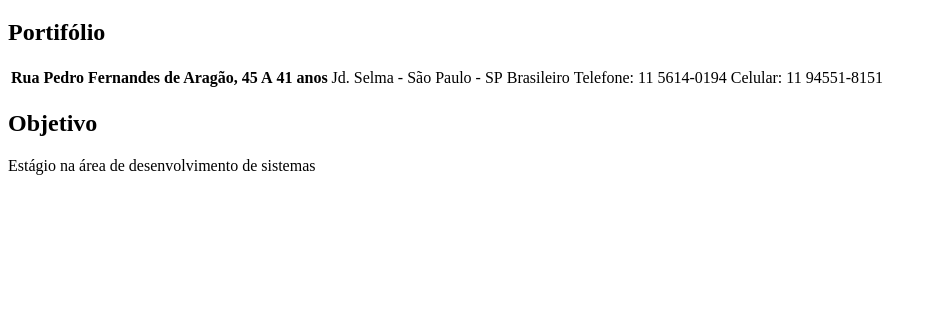
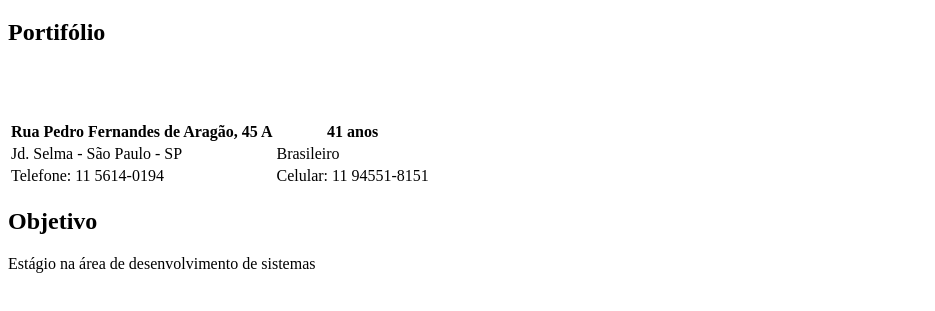
Before and after one commit to rodrigomiklosvieira/rodrigomiklosvieira.github.io, a plain HTML site: page index.html in a window 1280 px wide. Shown: the part 61-372 px from the top of the page, without its empty margins (0-935 px from the left). Drawn offline with Linux system fonts and the light colour scheme.

Commit message:
atualização do portifólio

```diff
--- a/index.html
+++ b/index.html
@@ -13,13 +13,21 @@
 		<h2>Portifólio</h2>
 
 		<table>
+			<tr>
 				<th>Rua Pedro Fernandes de Aragão, 45 A</th>
 				<th>41 anos</th>
-
+			</tr>
+		<br>
+			<tr>
 				<td>Jd. Selma - São Paulo - SP</td>
 				<td>Brasileiro</td>
+			</tr>
+		<br>
+			<tr>
 				<td>Telefone: 11 5614-0194</td>
 				<td>Celular: 11 94551-8151</td>
+			</tr>
+		<br>
 
 		</table>
 
```
Lines whose indentation alone changed are shown as unchanged.
